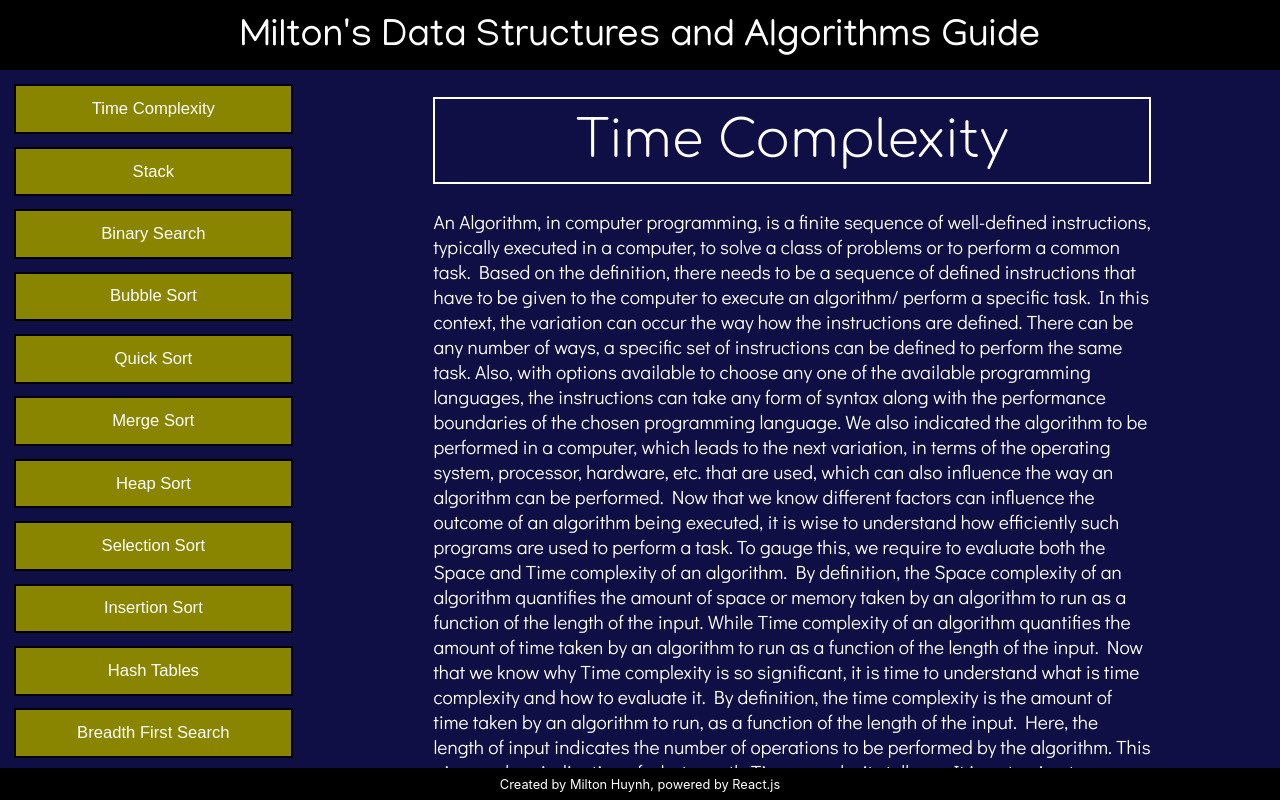
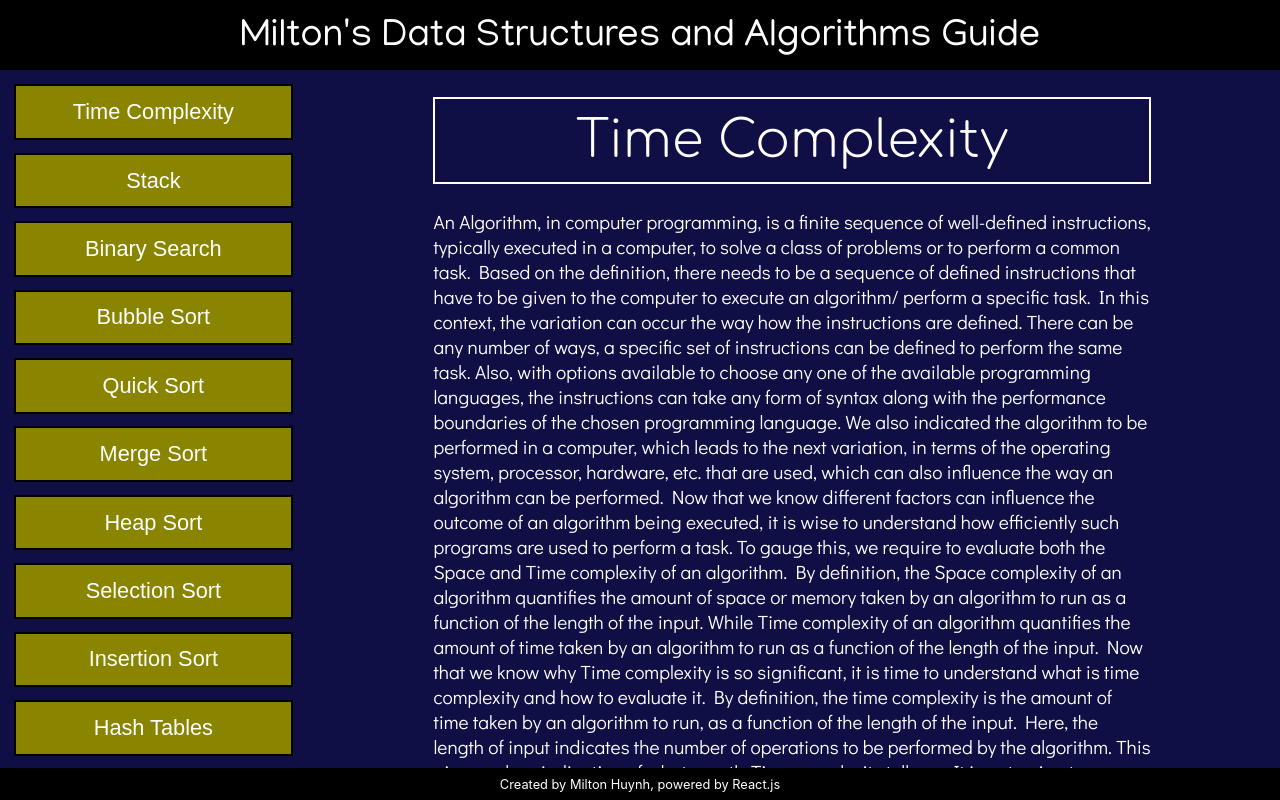
Before and after one commit to miltonhuynh/DSA-guide, a React (Create React App) app in the folder app/: page /DSA-guide/TimeComplexity in a window 1280 px wide. Built offline with nearby package versions, Linux system fonts and the light colour scheme; a web font is replaced by a local one.

Commit message:
Removed font size increase hover effect on concept links

```diff
--- a/app/src/App.css
+++ b/app/src/App.css
@@ -42,7 +42,7 @@ body,html {
   text-align: center;
   background: rgb(138, 133, 0);
   color: white;
-  font-size: 1.3vw;
+  font-size: 1.7vw;
   padding: 1vw;
   font-family: 'Zen Maru Gothic', sans-serif;
 }
@@ -50,9 +50,6 @@ body,html {
 .Concept_Links:hover {
   background: rgb(251, 255, 0);
   color: black;
-  font-size: 1.6vw;
-  padding: 1.5vw;
-  margin: 1.5vw 1vw 1.5vw 1vw;
 }
 
 .Concept_title {
```
